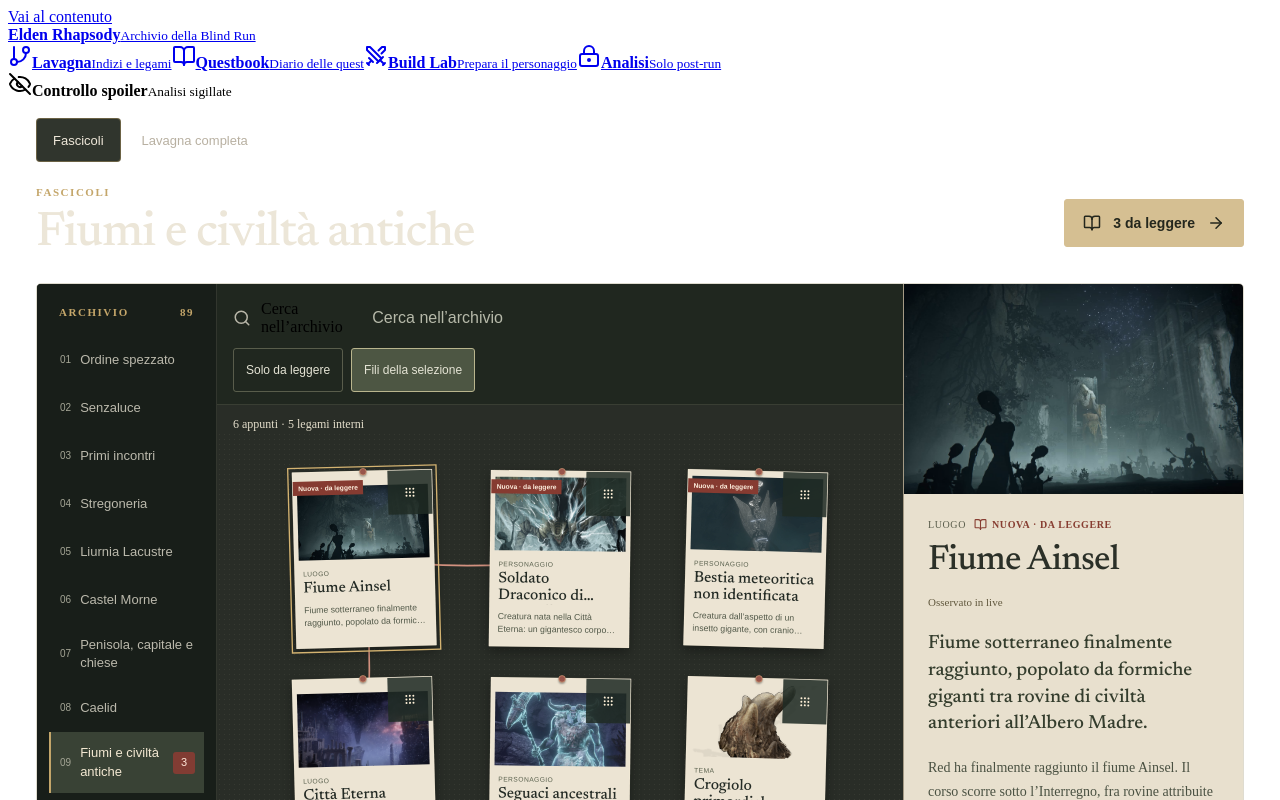
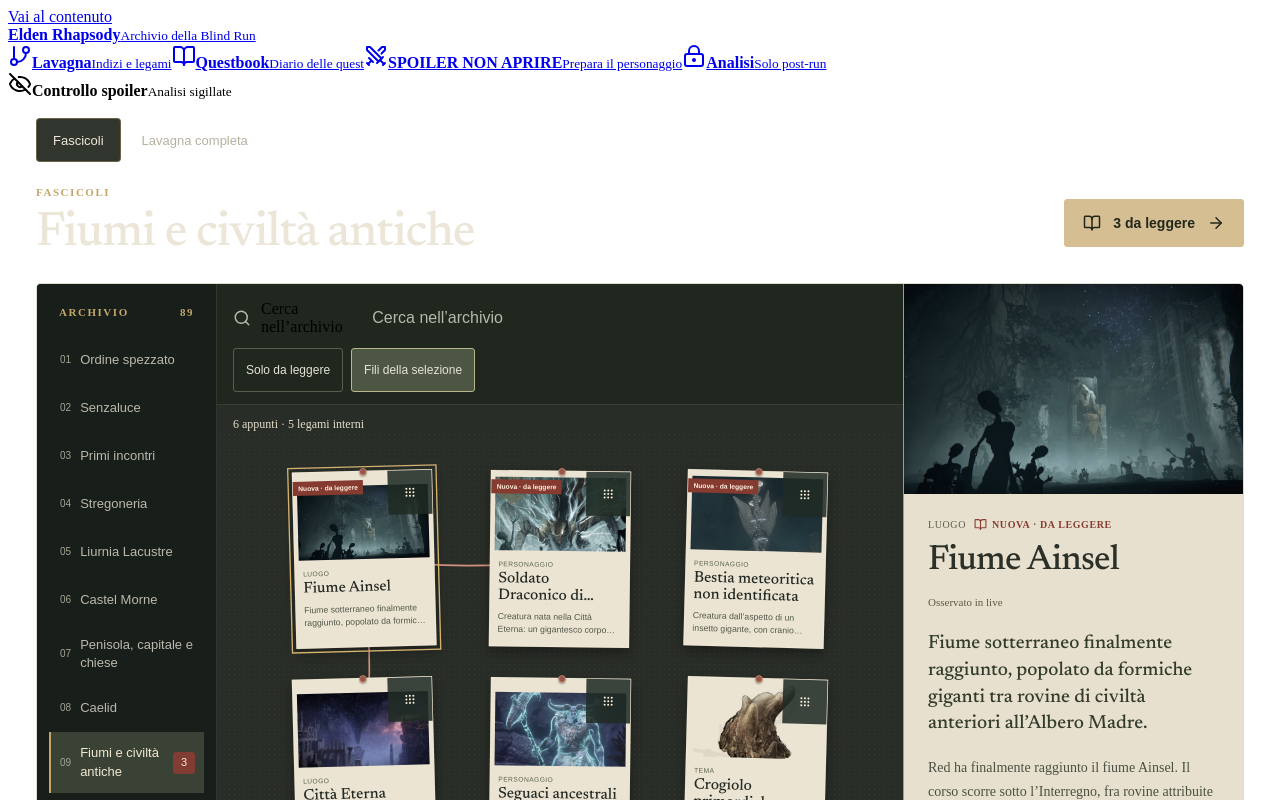
Before and after one commit to MicheleBiena/elden-rhapsody, a React (Vite) app: page /#/board in a window 1280 px wide. Shown: the top 800 px of the page. Built offline with nearby package versions, Linux system fonts and the light colour scheme; the HTML template or start-up script is replaced by a standard one.

Commit message:
chore: rename build navigation warning

```diff
--- a/src/App.tsx
+++ b/src/App.tsx
@@ -19,7 +19,7 @@ interface RouteState {
 const tabs = [
   { id: 'board', label: 'Lavagna', caption: 'Indizi e legami', icon: GitBranch },
   { id: 'questbook', label: 'Questbook', caption: 'Diario delle quest', icon: BookOpen },
-  { id: 'build', label: 'Build Lab', caption: 'Prepara il personaggio', icon: Swords },
+  { id: 'build', label: 'SPOILER NON APRIRE', caption: 'Prepara il personaggio', icon: Swords },
   {
     id: 'translations',
     label: 'Analisi',
```
